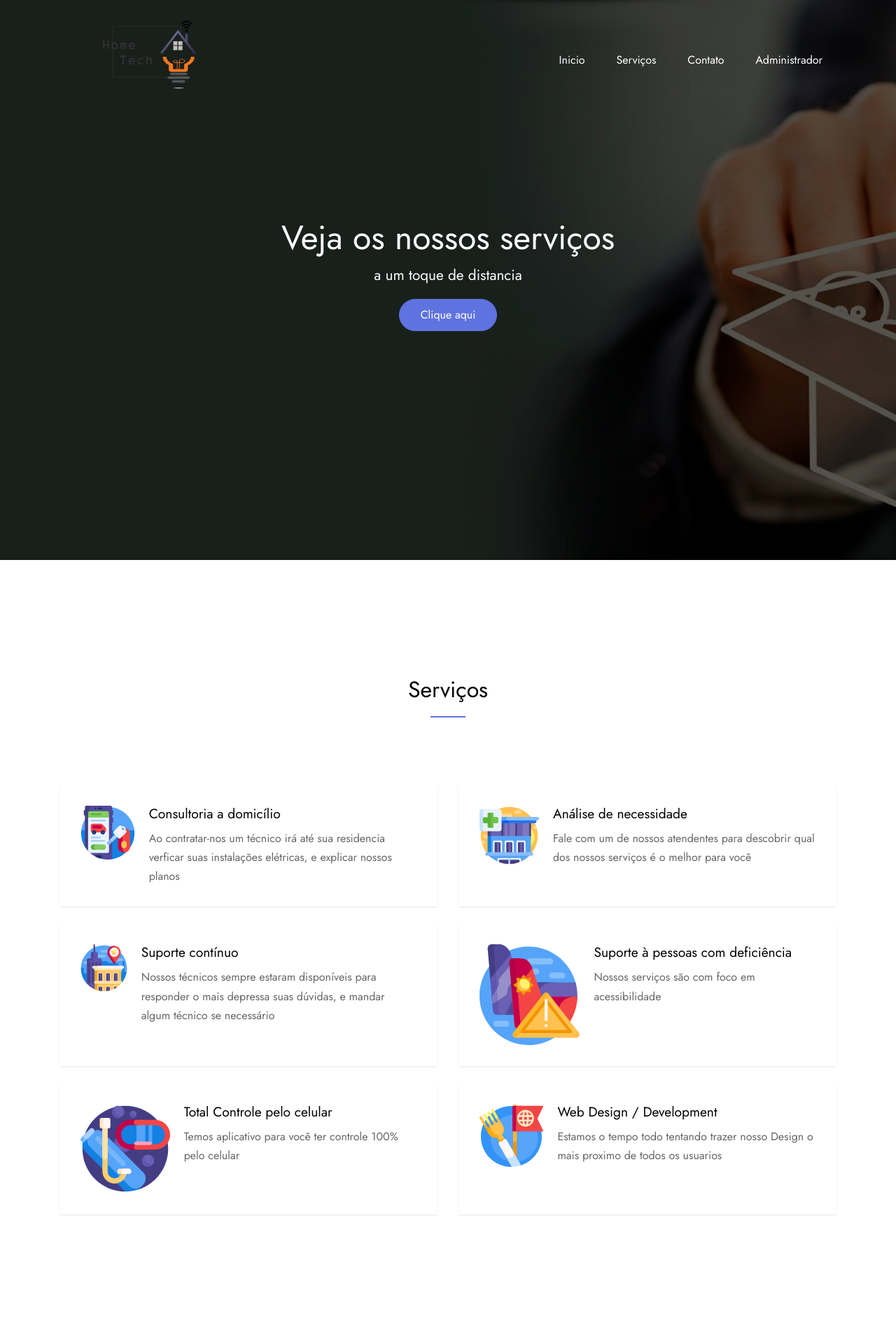
After one commit to Rpererah/HomeTechWeb, a PHP site: page /servicosEportifolio.php in a window 1280 px wide. The commit adds this page. Shown: the top 1920 px of the page at 70% size. Run offline with PHP 8.4, Linux system fonts and the light colour scheme; some libraries are stand-ins or nearby versions; some web fonts are replaced.

Commit message:
'corujao1'

```diff
--- a/Blog.php
+++ b/Blog.php
@@ -3,6 +3,8 @@
         <div class="row">
 
           <div class="col-12 mb-5 position-relative">
+          <br>
+          <br>
             <h2 class="section-title text-center mb-5">Nosso Blog</h2>
           </div>
 
--- a/Contato.php
+++ b/Contato.php
@@ -2,6 +2,8 @@
       <div class="container">
         <div class="row">
           <div class="col-12 mb-5 position-relative">
+          <br>
+          <br>
             <h2 class="section-title text-center mb-5">Contato</h2>
           </div>
         </div>
--- a/Servicos.php
+++ b/Servicos.php
@@ -2,6 +2,8 @@
       <div class="container">
         <div class="row ">
           <div class="col-12 mb-5 position-relative">
+          <br>
+          <br>
             <h2 class="section-title text-center mb-5">Serviços</h2>
           </div>
 
--- /dev/null
+++ b/contatoseprecos.php
@@ -0,0 +1,5 @@
+<?php
+include_once("partials/header2.php");
+include_once("contato.php");
+include_once("partials/Footer.php");
+?>
--- /dev/null
+++ b/partials/header3.php
@@ -0,0 +1,107 @@
+<!doctype html>
+<html lang="en">
+  <head>
+    <title>HomeTech</title>
+    <meta charset="utf-8">
+    <meta name="viewport" content="width=device-width, initial-scale=1, shrink-to-fit=no">
+
+    <link href="https://fonts.googleapis.com/css2?family=Jost:wght@400;700;900&display=swap" rel="stylesheet">
+    <link rel="stylesheet" href="fonts/icomoon/style.css">
+
+
+    <!-- Latest compiled and minified CSS -->
+    <link rel="stylesheet" href="assets/css/bootstrap.min.css">
+    <link rel="stylesheet" href="css/bootstrap/bootstrap.css">
+    <link rel="stylesheet" href="css/jquery-ui.css">
+    <link rel="stylesheet" href="css/owl.carousel.min.css">
+    <link rel="stylesheet" href="css/owl.theme.default.min.css">
+    <link rel="stylesheet" href="css/owl.theme.default.min.css">
+
+    <link rel="stylesheet" href="css/jquery.fancybox.min.css">
+
+    <link rel="stylesheet" href="css/bootstrap-datepicker.css">
+
+    <link rel="stylesheet" href="fonts/flaticon/font/flaticon.css">
+
+    <link rel="stylesheet" href="css/aos.css">
+
+    <link rel="stylesheet" href="css/style.css">
+
+    <link rel="shortcut icon" href="images/icone3.png" >
+
+  </head>
+  <body data-spy="scroll" data-target=".site-navbar-target" data-offset="300">
+
+
+  <div id="overlayer"></div>
+  <div class="loader">
+    <div class="spinner-border text-primary" role="status">
+      <span class="sr-only">Loading...</span>
+    </div>
+  </div>
+
+
+  <div class="site-wrap">
+
+    <div class="site-mobile-menu site-navbar-target">
+      <div class="site-mobile-menu-header">
+        <div class="site-mobile-menu-close mt-3">
+          <span class="icon-close2 js-menu-toggle"></span>
+        </div>
+      </div>
+      <div class="site-mobile-menu-body"></div>
+    </div>
+
+    <header class="site-navbar py-4 js-sticky-header site-navbar-target" role="banner">
+
+      <div class="container">
+        <div class="row align-items-center justify-content-center">
+
+          <div class="col-4">
+          <ul class="site-menu main-menu js-clone-nav mr-auto d-none d-lg-block">
+            <a href="#home-section"><img src="images/LHT.png" height="108px" width="177px" alt=""></a></h1>
+            </ul>
+          </div>
+
+          <div class="col-8">
+            <nav class="site-navigation position-relative text-right" role="navigation">
+              <ul class="site-menu main-menu js-clone-nav mr-auto d-none d-lg-block">
+                <li><a href="index.php" class="nav-link">Inicio</a></li>
+                <li><a href="servicosEportifolio.php" class="nav-link">Serviços</a></li>
+                <li><a href="contatoseprecos.php" class="nav-link">Contato</a></li>
+                <li><a href="crud/index.php" class="nav-link">Administrador</a></li>
+              </ul>
+            </nav>
+
+
+            <a href="#" class="d-inline-block d-lg-none site-menu-toggle js-menu-toggle float-right"><span class="icon-menu h3"></span></a>
+
+          </div>
+
+
+        </div>
+      </div>
+
+    </header>
+
+
+    <div class="site-blocks-cover overlay bg-light" style="background-image: url('images/backservicos.png'); " id="home-section">
+
+      <div class="container">
+        <div class="row justify-content-center">
+
+          <div class="col-12 text-center align-self-center text-intro">
+            <div class="row justify-content-center">
+              <div class="col-lg-8">
+                <h1 class="text-white" data-aos="fade-up" data-aos-delay="">Veja os nossos serviços</h1>
+                <p class="lead text-white" data-aos="fade-up" data-aos-delay="100">a um toque de distancia</p>
+                <p data-aos="fade-up" data-aos-delay="200"><a href="#services-section" class="btn smoothscroll btn-primary">Clique aqui</a></p>
+
+              </div>
+            </div>
+          </div>
+
+        </div>
+      </div>
+
+    </div>
--- /dev/null
+++ b/servicosEportifolio.php
@@ -0,0 +1,7 @@
+<?php
+include_once("partials/header3.php");
+include_once("Servicos.php");
+include_once("Portfolio.php");
+include_once("Depoimentos.php");
+include_once("partials/Footer.php");
+?>
```
Also changed, not shown: index.php (+3 -7 lines), partials/Header.php (renamed from Header.php, +5 -8 lines), partials/header2.php (added, +107 -0 lines), blogEsobre.php (added), images/backContatos.jpg (added), images/backContatos.png (added), images/backservicos.jpg (added), images/backservicos.png (added), partials/Footer.php (renamed from Footer.php).
